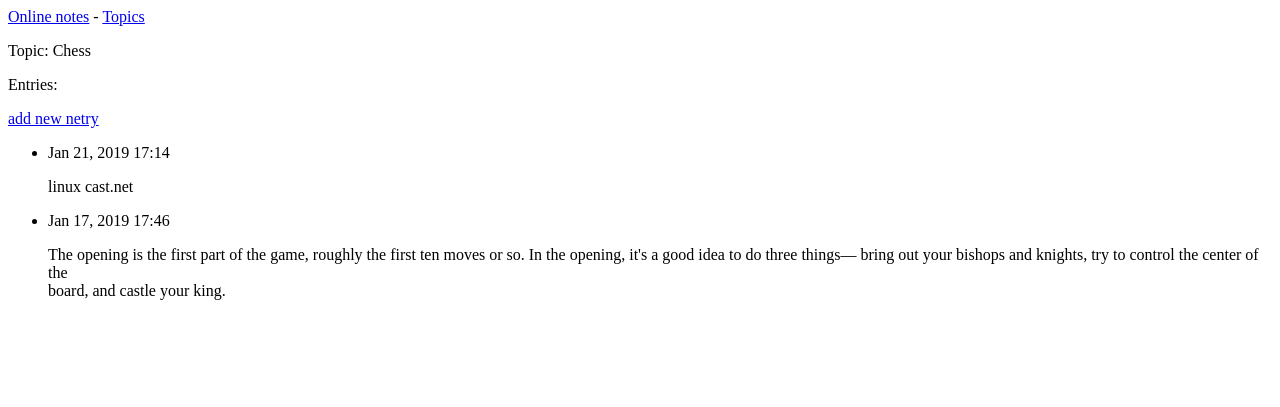
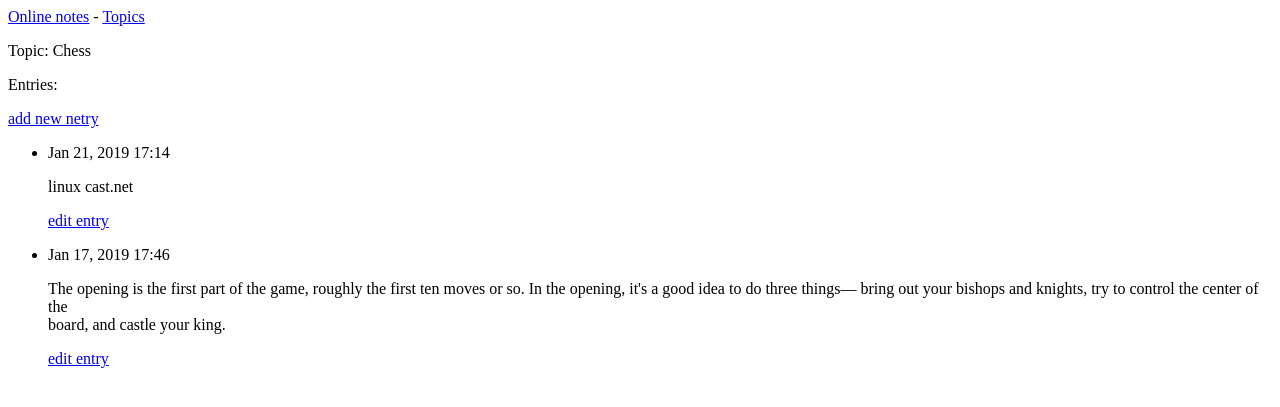
Before and after one commit to hulunbao/Online-notes, a Django app: page /topics/1/ in a window 1280 px wide. Shown: the top 407 px of the page. Run offline with Django 3.2, Linux system fonts and the light colour scheme; data comes from the database, SQL or seed files in the repository.

Commit message:
online_notes

```diff
--- a/online_notes/templates/online_notes/topic.html
+++ b/online_notes/templates/online_notes/topic.html
@@ -11,6 +11,9 @@
      <li>
          <p>{{ entry.date_added|date:'M d, Y H:i' }}</p>
          <p>{{ entry.text|linebreaks }}</p>
+         <p>
+           <a href="{% url 'online_notes:edit_entry' entry.id %}">edit entry</a>
+         </p>
      </li>
     {% empty %}
      <li>
--- a/online_notes/urls.py
+++ b/online_notes/urls.py
@@ -18,4 +18,7 @@ urlpatterns = [
 
     # 用于添加新条目的界面
     url(r'^new_entry/(?P<topic_id>\d+)/$',views.new_entry,name='new_entry'),
+
+    # 用于编辑条目的页面
+    url(r'^edit_entry/(?P<entry_id>\d+)/$',views.edit_entry,name='edit_entry')
 ]
--- a/online_notes/views.py
+++ b/online_notes/views.py
@@ -2,7 +2,7 @@ from django.shortcuts import render
 from django.http import HttpResponseRedirect
 from django.core.urlresolvers import reverse
 
-from .models import Topic
+from .models import Topic,Entry
 from .forms import TopicForm,EntryForm
 
 def index(request):
@@ -55,3 +55,21 @@ def new_entry(request,topic_id):
 
     context = {'topic': topic,'form': form}
     return render(request,'online_notes/new_entry.html',context)
+
+def edit_entry(request,entry_id):
+    """编辑现有主题的内容"""
+    entry = Entry.objects.get(id=entry_id)
+    topic = entry.topic
+
+    if request.method != 'POST':
+        # 初次请求，显示当前内容
+        form = EntryForm(instance=entry)
+    else:
+        # POST提交的数据，对数据进行处理
+        form = EntryForm(instance=entry,data=request.POST)
+        if form.is_valid():
+            form.save()
+            return HttpResponseRedirect(reverse('online_notes:topic',args=[topic.id]))
+
+    context = {'entry': entry,'topic': topic,'form': form}
+    return render(request,'online_notes/edit_entry.html',context)
```
Also changed, not shown: online_notes/templates/online_notes/edit_entry.html (added, +15 -0 lines).
